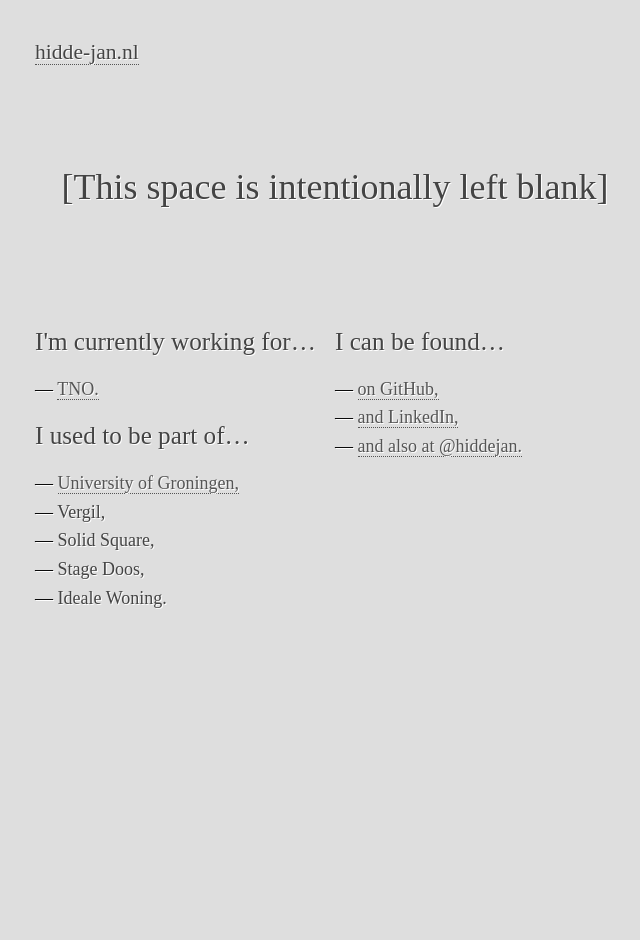
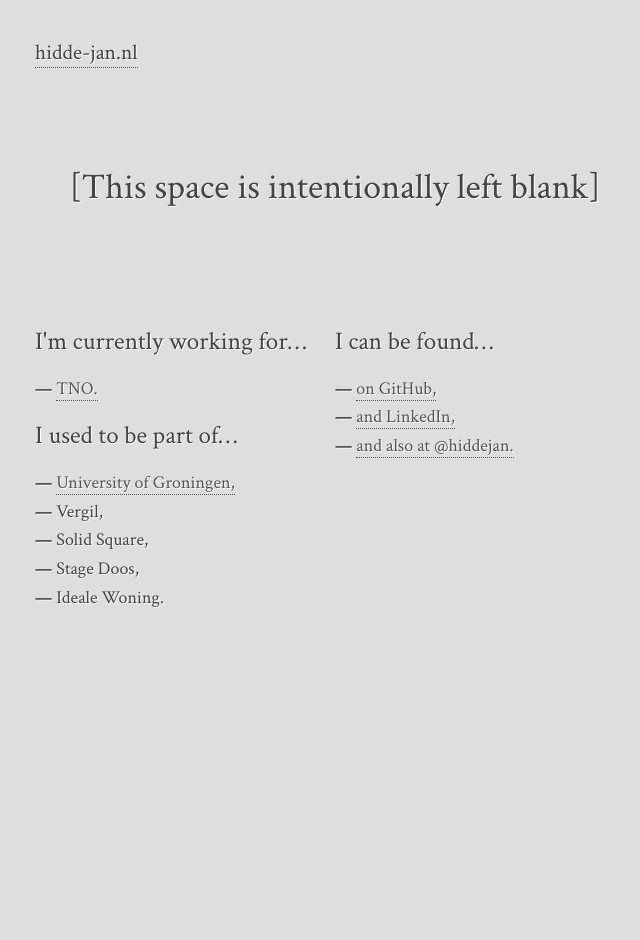
Before and after one commit to hidde-jan/hidde-jan.github.io, a Jekyll site: the page built from index.html, in a window 1280 px wide. Shown: the whole page, without its empty margins (305-945 px from the left). Built offline with Jekyll 4.4.1, drawn with Linux system fonts in a browser that asks for light colours.

Commit message:
Update default.html

```diff
--- a/_layouts/default.html
+++ b/_layouts/default.html
@@ -7,8 +7,7 @@
     <meta name="viewport" content="width=device-width">
 
     <!-- Google font -->
-    <link href="https://fonts.googleapis.com/css?family=Alegreya|Montserrat" rel="stylesheet">
-
+    <link href="https://fonts.googleapis.com/css?family=Crimson+Text" rel="stylesheet">
     <!-- Custom CSS -->
     <link rel="stylesheet" href="/css/main.css">
   </head>
```
